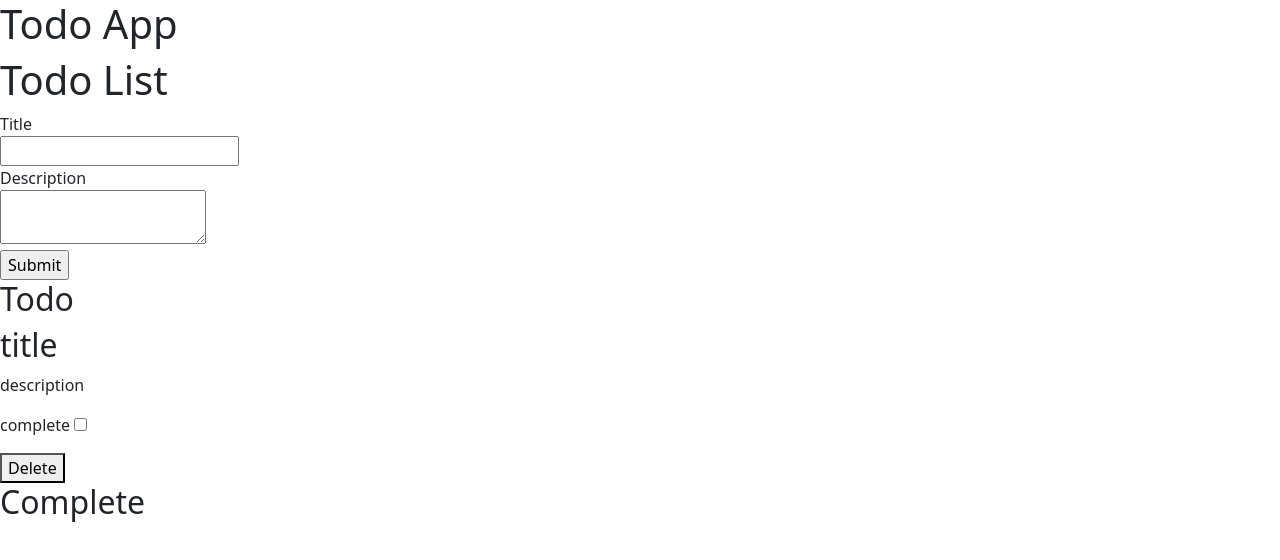
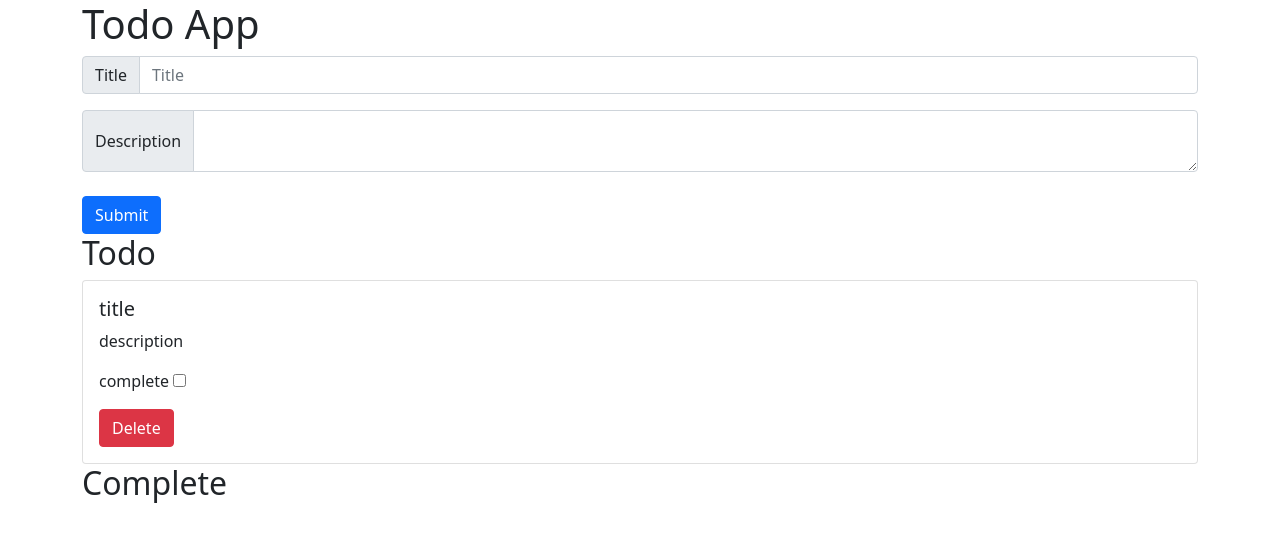
Before and after one commit to youngstowndigital/todo, a React app in the folder src/: page / in a window 1280 px wide. Shown: the top 560 px of the page. Built offline with nearby package versions, Linux system fonts and the light colour scheme.

Commit message:
Basic styling

```diff
--- a/src/client/App.js
+++ b/src/client/App.js
@@ -1,13 +1,14 @@
 import React, { Fragment } from 'react';
 import { connect } from 'react-redux';
+import Container from 'react-bootstrap/Container';
 import Todos from './todos/Todos';
 
 const App = ({ todos }) => {
     return (
-        <Fragment>
+        <Container>
             <h1>Todo App</h1>
             <Todos todos={todos} />
-        </Fragment>
+        </Container>
     )
 }
 
--- a/src/client/todos/Todo.js
+++ b/src/client/todos/Todo.js
@@ -1,17 +1,23 @@
 import React from 'react';
 import { connect } from 'react-redux';
+import Card from 'react-bootstrap/Card';
+import Button from 'react-bootstrap/Button';
 import { deleteTodoAction, toggleTodoAction } from '../actions/todos';
 
 const Todo = ({ todo, deleteTodo, toggleTodo, todoIndex }) => {
     return (
-        <div>
-            <h2>{ todo.title }</h2>
-            <p>{ todo.description }</p>
-            <p>
-                complete <input onChange={() => toggleTodo(todoIndex)} type="checkbox" checked={todo.complete} />
-            </p>
-            <button onClick={() => deleteTodo(todoIndex)}>Delete</button>
-        </div>
+        <Card>
+            <Card.Body>
+                <Card.Title>{ todo.title }</Card.Title>
+                <Card.Text>
+                    <p>{ todo.description }</p>
+                    <p>
+                        complete <input onChange={() => toggleTodo(todoIndex)} type="checkbox" checked={todo.complete} />
+                    </p>
+                    <Button variant="danger" onClick={() => deleteTodo(todoIndex)}>Delete</Button>
+                </Card.Text>
+            </Card.Body>
+        </Card>
     );
 }
 
--- a/src/client/todos/Todos.js
+++ b/src/client/todos/Todos.js
@@ -1,5 +1,8 @@
 import React, { useState } from 'react';
 import { connect } from 'react-redux';
+import InputGroup from 'react-bootstrap/InputGroup';
+import FormControl from 'react-bootstrap/FormControl';
+import Button from 'react-bootstrap/Button';
 import Todo from './Todo';
 import { addTodoAction } from '../actions/todos';
 
@@ -16,13 +19,27 @@ const Todos = ({ todos, addTodo }) => {
 
     return (
         <div>
-            <h1>Todo List</h1>
             <form onSubmit={onSubmit}>
-                <label>Title</label><br />
-                <input onChange={onChange} type="text" id="title" value={todo.title} /><br />
-                <label>Description</label><br />
-                <textarea onChange={onChange} id="description" value={todo.description}></textarea><br />
-                <input type="submit" />
+                <InputGroup className="mb-3">
+                    <InputGroup.Text id="basic-addon1">Title</InputGroup.Text>
+                    <FormControl
+                        placeholder="Title"
+                        aria-label="Title"
+                        aria-describedby="basic-addon1"
+                        onChange={onChange}
+                        type="text"
+                        id="title"
+                        value={todo.title}
+                    />
+                </InputGroup>
+                <InputGroup>
+                    <InputGroup.Text>Description</InputGroup.Text>
+                    <FormControl as="textarea" aria-label="With textarea" onChange={onChange} id="description" value={todo.description} />
+                </InputGroup>
+                <br />
+                <Button variant="primary" type="submit">
+                    Submit
+                </Button>
             </form>
             <h2>Todo</h2>
             {
```
